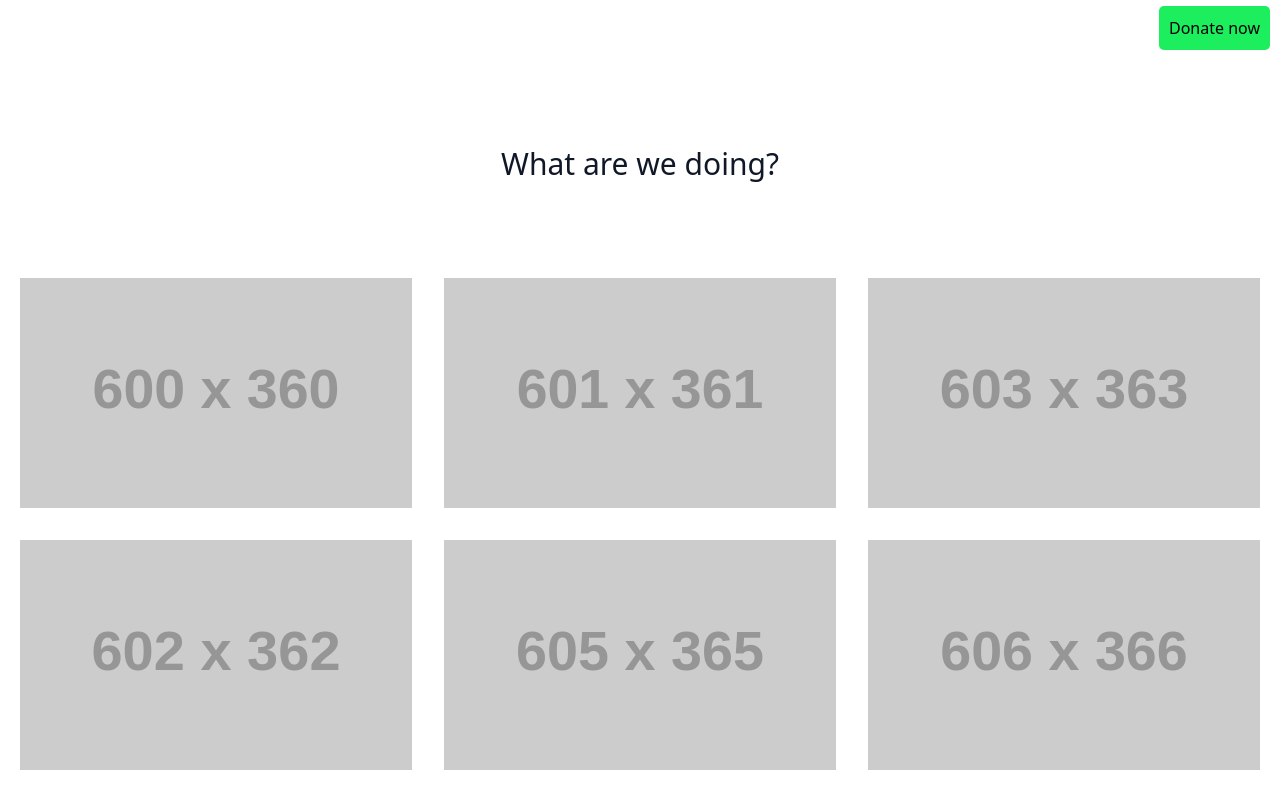
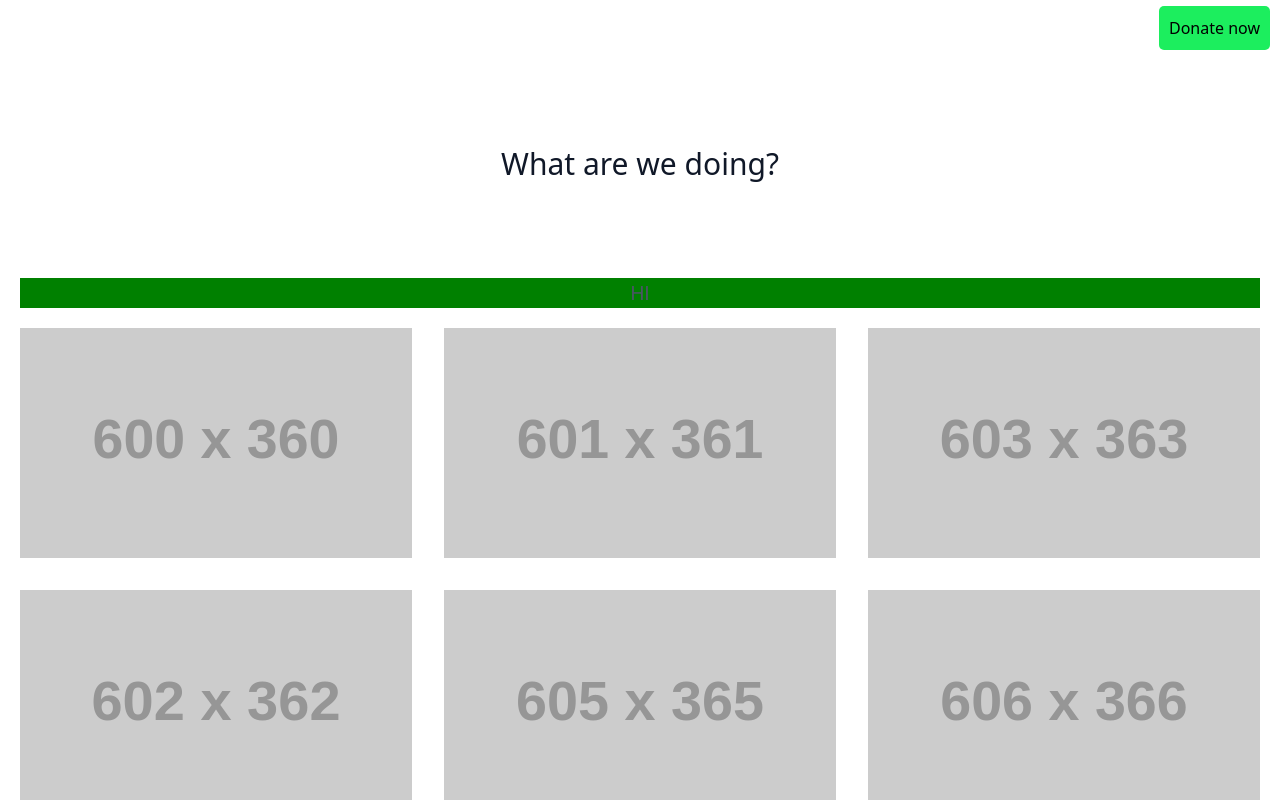
Before and after one commit to hammadrah/SMIT-CLONE-WEBSITE, a plain HTML site: page index.html in a window 1280 px wide. Shown: the part 1429-2229 px from the top of the page. Drawn offline with nearby package versions, Linux system fonts and the light colour scheme; placeholder pictures from the web are drawn by us.

Commit message:
update 6

```diff
--- a/index.html
+++ b/index.html
@@ -88,9 +88,11 @@
       </section>
 <!--Green section 2nd-->
   <div id="bar2">
+    <div>
         <button class="submitBtn">General
     <input class="placeholder" placeholder="0"><span id="dollarsign">$</span>
   </button>
+</div>
   <!--Animated buttons-->
 <button class="btn1">Gazzah Support</button>
 <button class="btn1">Ramzan Ration</button>
@@ -162,6 +164,9 @@
         <div class="container px-5 py-24 mx-auto">
           <div class="flex flex-col text-center w-full mb-20">
             <h1 class="sm:text-3xl text-2xl font-medium title-font mb-4 text-gray-900">What are we doing?</h1>
+
+          </div>
+          <div class="flashcards">HI
 
           </div>
           <div class="flex flex-wrap -m-4">
--- a/style.css
+++ b/style.css
@@ -38,6 +38,8 @@
     font-size: 90%;
     display: inline-flex;
     justify-content: flex-end;
+    overflow: visible;
+    z-index: 10000;
   }
 #marginSetting {
   margin-left: 20px;
@@ -61,6 +63,7 @@
     padding-right: 10px;
     align-items: center;
   }
+
   .placeholder {
     border-left: 2px solid black;
     background-color: white;
@@ -107,3 +110,17 @@ padding-right: 20px;
   justify-content: flex-end;
   margin-right: 10px;
 }
+
+.flashcards {
+  width: 100%;
+  height: auto;
+  display: flex;
+  justify-content: center;
+  align-items: center;
+  flex-direction: column;
+  margin-top: 20px;
+  margin-bottom: 20px;
+  font-family: poppins;
+  font-size: 20px;
+  background-color: green;
+}
```
